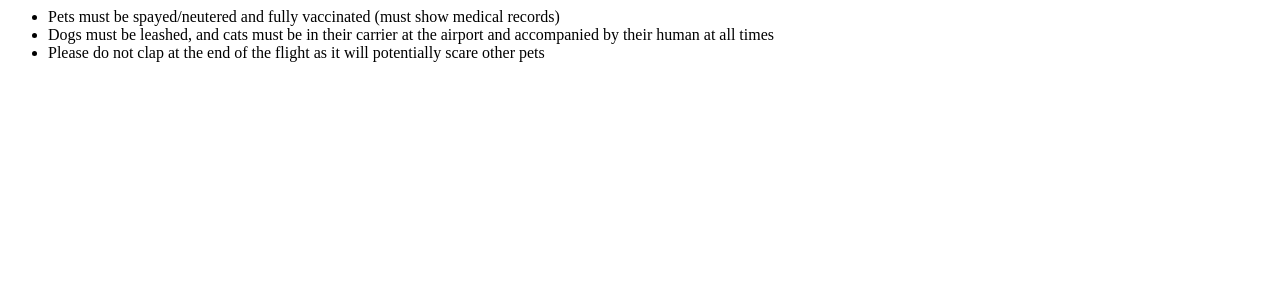
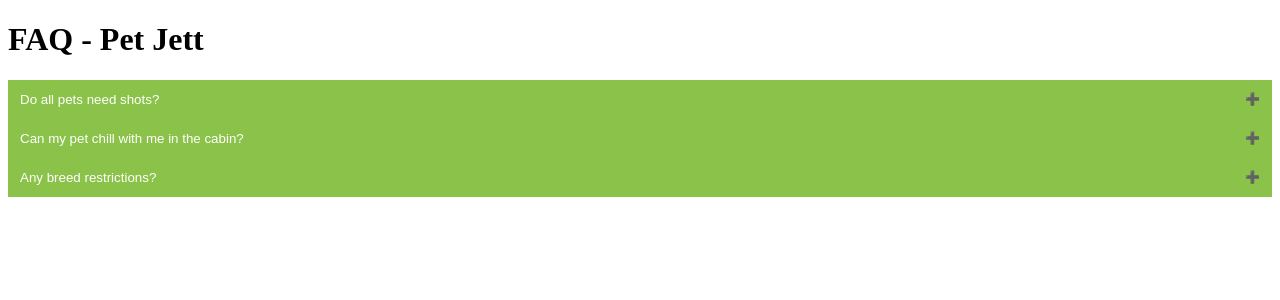
Before and after one commit to luSteven01/131Project, a Flask app: page /guidelines in a window 1280 px wide. Shown: the top 300 px of the page. Run offline with Flask 3, Linux system fonts and the light colour scheme; parts of the project's set-up code (start-up, migrations or seed data) failed here and were passed over.

Commit message:
all code from professor

```diff
--- a/app/routes.py
+++ b/app/routes.py
@@ -2,7 +2,12 @@ from flask import Flask, render_template, flash, redirect
 from app import obj
 from app.forms import LoginForm
 
+#these must be imported to manipulate the database
+
 #different URL the app will implement
+from app.models import User, Post
+from app import db
+
 @obj.route("/")
 @obj.route("/index.html")
 #called view function
@@ -32,9 +37,55 @@ def login():
     if current_form.validate_on_submit():
         flash(f'VALID USERNAME {current_form.username.data}')
         flash(f'VALID PASSWORD {current_form.password.data}')
-        return redirect('/')
 
-    flash('ERROR INVALID USERNAME OR PASSWORD')
+        ############Add a row to database (user table)####################
+        user = User(username=current_form.username.data, email = 'test@gmail.com')
+        db.session.add(user)
+        db.session.commit()
+
+        ###############Get/search a row to the database (user table)################
+        #look up all users
+        #users = User.query.all()
+        #for user in users:
+            #shows on the terminal
+            #print(user.id, user.username, user.email)
+
+            #show on html
+            #flash()
+
+        ##############Look up users by ID#########################
+        #print(User.query.get(2))
+
+        ##############Look up users by attribute (returns a list)#############
+        #search = User.query.filter_by(username='steven')
+        #for s in search:
+        #    print(s)
+
+        ########delete a row in the database (user table)##############
+        #user_to_delete = User.query.get(1)
+        #db.session.delete(user_to_delete)
+        #db.session.commit()
+
+        ##########################################################################
+        # Adding to User and Post
+        #Step 1: create user
+        #u = User(username=current_form.username.data, email='test@gmail.com')
+        #db.session.add(u)
+        #db.session.commit()
+
+        #Step 2: create post
+        #p = Post(body='hello this is a tweet', author=User.query.get(1))
+        #db.session.add(p)
+        #db.session.commit()
+
+        #Step 3: search for post
+        ##search for user
+        #u = User.query.get(1)
+        #print(u.posts)
+
+        #return redirect('/')
+
+    #flash('ERROR INVALID USERNAME OR PASSWORD')
     #print(f'This is the username {current_form.username.data}')
     #flash(f'{current_form.username.data} is an invalid username')
     return render_template("login.html", form=current_form)
--- a/app/templates/guidelines.html
+++ b/app/templates/guidelines.html
@@ -1,5 +1,80 @@
-<ul>
-  <li>Pets must be spayed/neutered and fully vaccinated (must show medical records)</li>
-  <li>Dogs must be leashed, and cats must be in their carrier at the airport and accompanied by their human at all times</li>
-  <li>Please do not clap at the end of the flight as it will potentially scare other pets</li>
-</ul>
+<!DOCTYPE html>
+<html lang="en">
+<head>
+    <meta charset="UTF-8">
+    <meta name="viewport" content="width=device-width, initial-scale=1.0">
+    <title>FAQ - Pet Jett</title>
+    <style>
+        .accordion {
+            background-color: #8bc34a;
+            color: #fff;
+            cursor: pointer;
+            padding: 12px;
+            width: 100%;
+            border: none;
+            text-align: left;
+            outline: none;
+            transition: 0.4s;
+        }
+
+        .active, .accordion:hover {
+            background-color: #d3eba9;
+        }
+
+        .arrow:after {
+            content: '\02795';
+            font-size: 12px;
+            color: #666;
+            float: right;
+        }
+
+        .active .arrow:after {
+            content: "\2796";
+        }
+
+        .panel {
+            padding: 0 12px;
+            background-color: white;
+            display: none;
+            overflow: hidden;
+        }
+    </style>
+</head>
+<body>
+    <h1>FAQ - Pet Jett</h1>
+
+    <button class="accordion">Do all pets need shots? <span class="arrow"></span></button>
+    <div class="panel">
+        <p>Yep, your furry friend needs to be up to date with their shots to hop on board!</p>
+    </div>
+
+    <button class="accordion">Can my pet chill with me in the cabin? <span class="arrow"></span></button>
+    <div class="panel">
+        <p>For sure! If your buddy’s small enough and plays by the rules, they can be your in-flight buddy.</p>
+    </div>
+
+    <button class="accordion">Any breed restrictions? <span class="arrow"></span></button>
+    <div class="panel">
+        <p>Nope, we're all about inclusivity! Just keep an eye on aggressive behavior.</p>
+    </div>
+
+    <!-- Add more FAQ items as needed -->
+
+    <script>
+        var acc = document.getElementsByClassName("accordion");
+
+        for (var i = 0; i < acc.length; i++) {
+            acc[i].addEventListener("click", function() {
+                this.classList.toggle("active");
+
+                var panel = this.nextElementSibling;
+                if (panel.style.display === "block") {
+                    panel.style.display = "none";
+                } else {
+                    panel.style.display = "block";
+                }
+            });
+        }
+    </script>
+</body>
+</html>
```
Also changed, not shown: app/models.py (+18 -5 lines), app/templates/home.html (+8 -3 lines), app/app.db.
